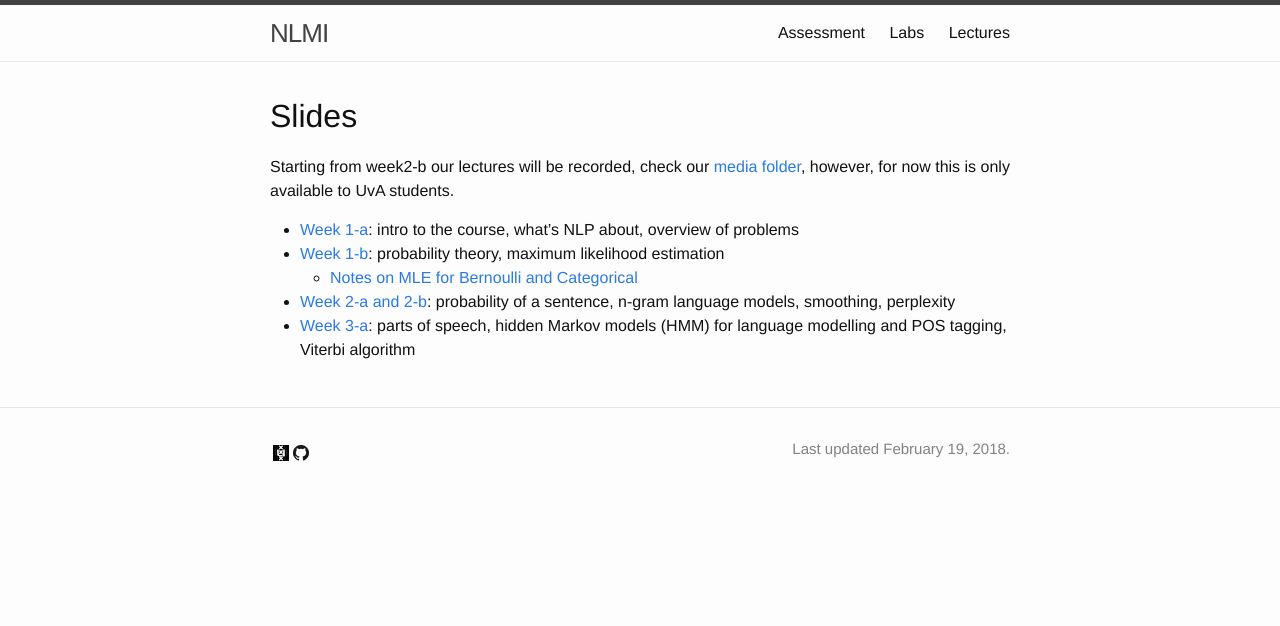
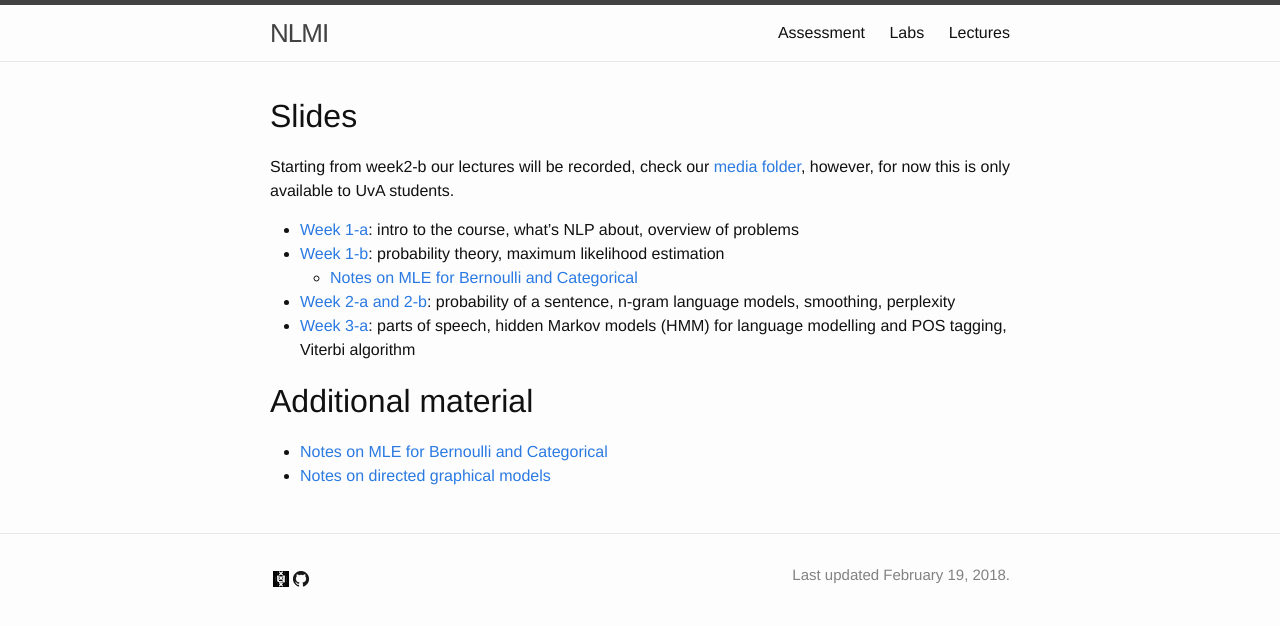
Before and after one commit to cl-illc/nlmi, a Jekyll site: the page built from lectures.md, in a window 1280 px wide. Shown: the top 626 px of the page. Built offline with Jekyll 4.4.1, drawn with Linux system fonts in a browser that asks for light colours.

Commit message:
notes on PGMs

```diff
--- a/lectures.md
+++ b/lectures.md
@@ -13,3 +13,9 @@
     * [Notes on MLE for Bernoulli and Categorical](//github.com/wilkeraziz/notes/blob/master/machine-learning/MLE/main.pdf)
 * [Week 2-a and 2-b](lectures/week2-a.pdf): probability of a sentence, n-gram language models, smoothing, perplexity
 * [Week 3-a](lectures/week3-a.pdf): parts of speech, hidden Markov models (HMM) for language modelling and POS tagging, Viterbi algorithm
+
+
+# Additional material
+
+* [Notes on MLE for Bernoulli and Categorical](//github.com/wilkeraziz/notes/blob/master/machine-learning/MLE/main.pdf)
+* [Notes on directed graphical models](//github.com/wilkeraziz/notes/blob/master/machine-learning/PGM/main.pdf)
```
